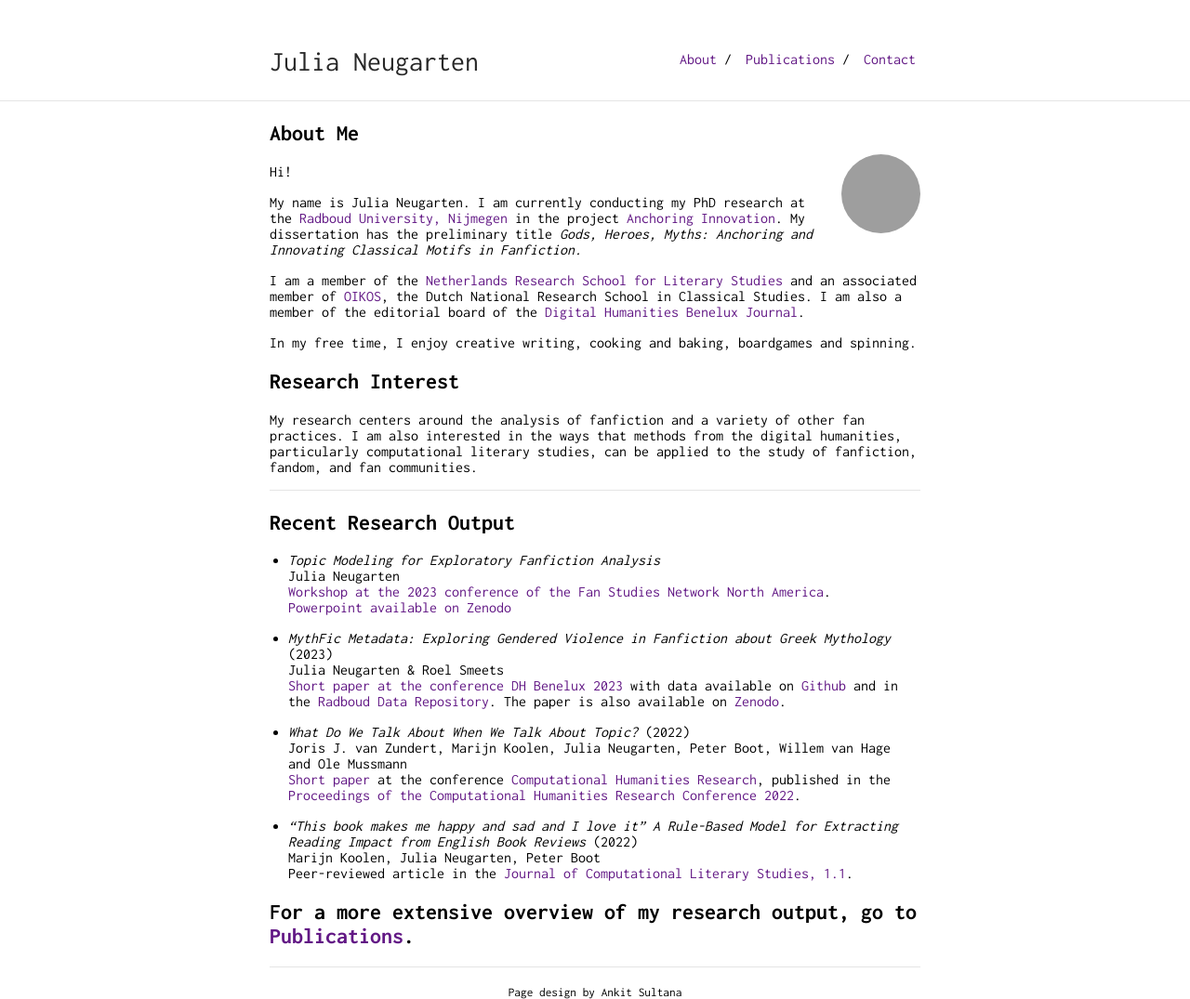
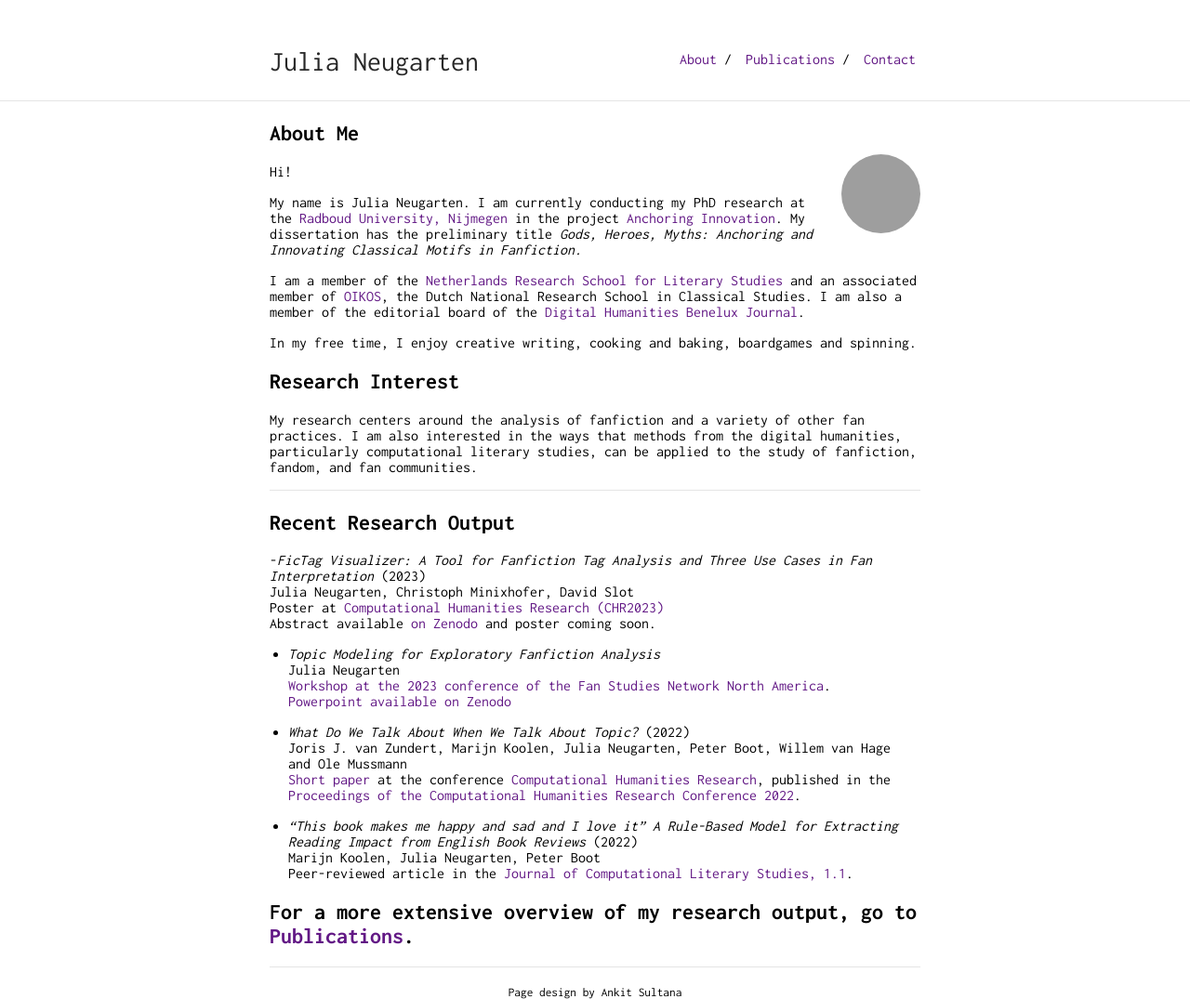
Before and after one commit to julianeugarten/julianeugarten, a Jekyll site: the page built from index.md, in a window 1280 px wide. Shown: the whole page at 93% size. Built offline with Jekyll 4.4.1, drawn with Linux system fonts in a browser that asks for light colours; our own code applies the rules of GitHub Pages for plain Markdown files; grey boxes are pictures that could not be loaded.

Commit message:
added CHR2023

```diff
--- a/index.md
+++ b/index.md
@@ -19,14 +19,15 @@ My research centers around the analysis of fanfiction and a variety of other fan
 
 ## Recent Research Output
 
+-*FicTag Visualizer: A Tool for Fanfiction Tag Analysis and Three Use Cases in Fan Interpretation* (2023)
+Julia Neugarten, Christoph Minixhofer, David Slot
+Poster at [Computational Humanities Research (CHR2023)](https://2023.computational-humanities-research.org/)
+Abstract available [on Zenodo](https://zenodo.org/records/10221013) and poster coming soon.
+
 - *Topic Modeling for Exploratory Fanfiction Analysis*
 Julia Neugarten
 [Workshop at the 2023 conference of the Fan Studies Network North America](https://fsn-northamerica.org/fsnna-23/).
 [Powerpoint available on Zenodo](https://zenodo.org/records/10000603?token=eyJhbGciOiJIUzUxMiJ9.eyJpZCI6ImM2OTNmY2U2LTQ5NGYtNDc4ZS1hZmExLTg1MGE3NjMzZjZjMiIsImRhdGEiOnt9LCJyYW5kb20iOiI5MWViYjg1NDhkMTdmYWYxNmY3Mzc4ZjFiNTdiZjYyYiJ9.IRAU62_csFfjeQhkE1YBkwjEtfLw2xpr-6rrJv8od4fjSGzUFbQY7AQs855_Iry5DFpcdjqhoj1wo8RPu3G4FA)
-
-- *MythFic Metadata: Exploring Gendered Violence in Fanfiction about Greek Mythology* (2023)
-Julia Neugarten & Roel Smeets
-[Short paper at the conference DH Benelux 2023](https://2023.dhbenelux.org/wp-content/uploads/2023/05/DHB2023_paper_2257.pdf) with data available on [Github](https://github.com/julianeugarten/DH_Benelux_2023) and in the [Radboud Data Repository](https://data.ru.nl/collections/ru/rich/mythfic_metadata_dsc_550?0). The paper is also available on [Zenodo](https://zenodo.org/record/7941533).
 
 - *What Do We Talk About When We Talk About Topic?* (2022)
 Joris J. van Zundert, Marijn Koolen, Julia Neugarten, Peter Boot, Willem van Hage and Ole Mussmann
```
Also changed, not shown: publications.md (+5 -0 lines).
